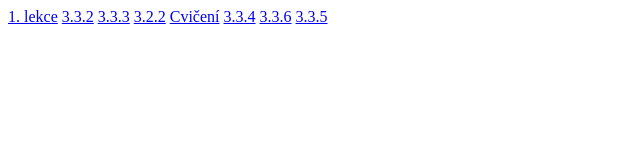
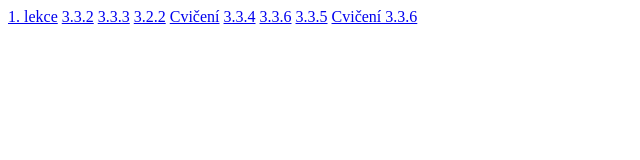
Before and after one commit to Kukky1112/js, a plain HTML site: page index.html in a window 1280 px wide. Shown: the whole page, without its empty margins (0-640 px from the left). Drawn offline with Linux system fonts and the light colour scheme.

Commit message:
konečně to mám

```diff
--- a/Cvičení/script.js
+++ b/Cvičení/script.js
@@ -1,7 +1,7 @@
 let a = 0;
 
 while(a <=100) {
-    console.log(a)
     a++; a++;
     if (a === 50) continue;
+    console.log(a)
     }
--- a/index.html
+++ b/index.html
@@ -14,5 +14,6 @@
     <a href="./3.3.4/index.html">3.3.4</a>
     <a href="./3.3.6/">3.3.6</a>
     <a href="./3.3.5/">3.3.5</a>
+    <a href="./Cvičení/index.html">Cvičení 3.3.6</a>
 </body>
 </html>
```
